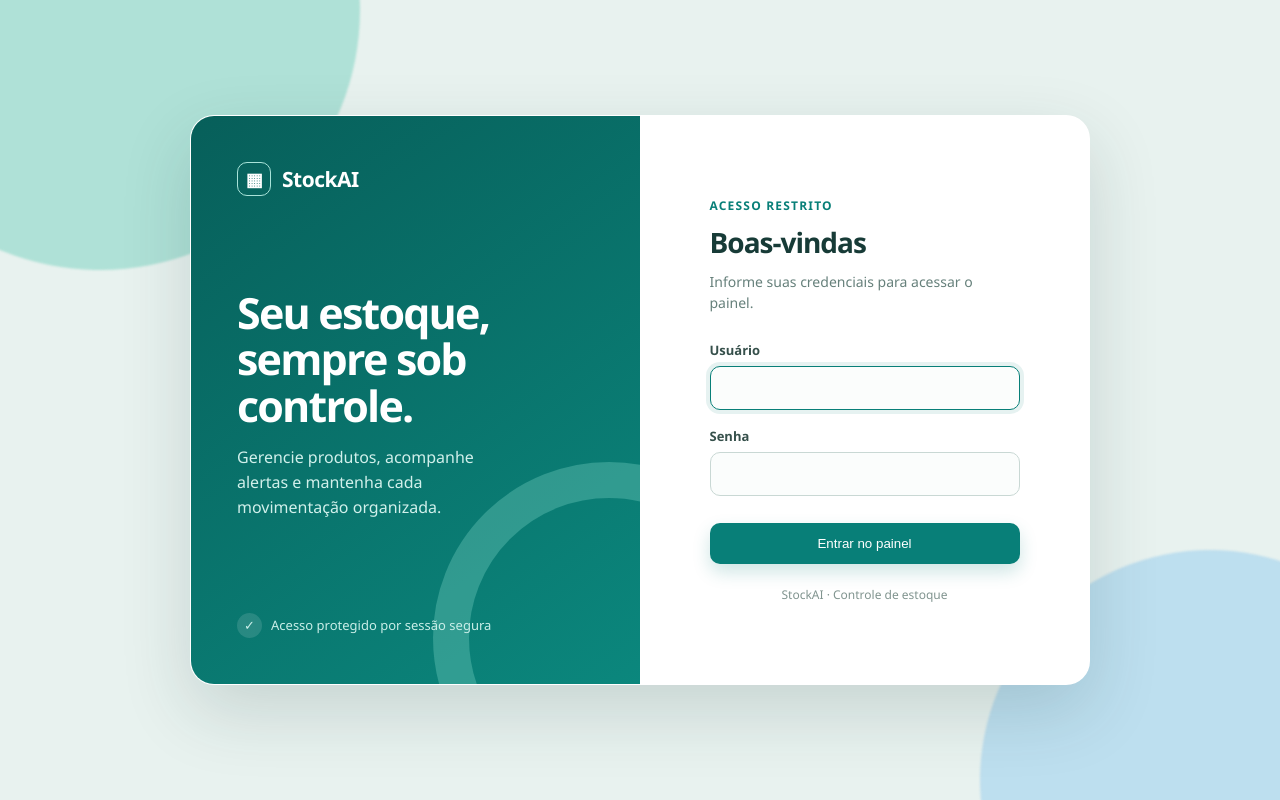
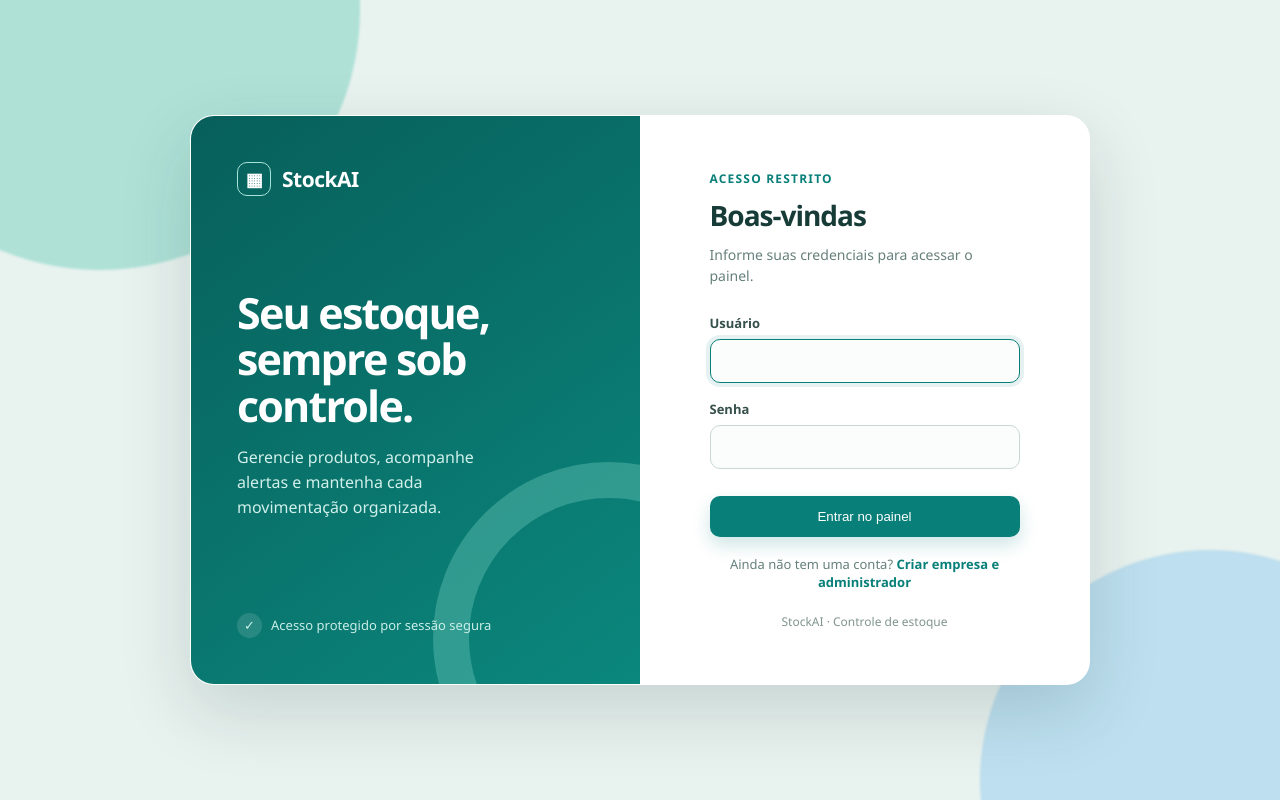
Before and after one commit to bacharelado/stockai, a FastAPI app: page /login in a window 1280 px wide. Run offline with FastAPI, Linux system fonts and the light colour scheme; parts of the project's set-up code (start-up, migrations or seed data) failed here and were passed over.

Commit message:
feat: add signup link to login page

```diff
--- a/app/templates/login.html
+++ b/app/templates/login.html
@@ -32,6 +32,9 @@
         button:hover { background: #066d67; transform: translateY(-1px); }
         button:focus-visible { outline: 3px solid #75c9c0; outline-offset: 2px; }
         .error { margin: 0 0 18px; padding: 11px 12px; color: #9d251d; border: 1px solid #ffc4bd; border-radius: 9px; background: #fff0ee; font-size: 13px; }
+        .signup-link { margin: 18px 0 0; color: #66807b; font-size: 13px; text-align: center; }
+        .signup-link a { color: #087f78; font-weight: 750; text-decoration: none; }
+        .signup-link a:hover { text-decoration: underline; }
         .footer { margin: 22px 0 0; color: #80948f; font-size: 12px; text-align: center; }
         @media (max-width: 680px) { body { padding: 16px; overflow: auto; } .layout { min-height: auto; grid-template-columns: 1fr; } .intro { min-height: 205px; padding: 28px; } .intro h1 { margin-top: 28px; font-size: 29px; } .intro p, .secure-note { display: none; } main { padding: 34px 27px; } }
     </style>
@@ -54,6 +57,7 @@
                     <label for="password">Senha<input id="password" type="password" name="password" autocomplete="current-password" required></label>
                     <button type="submit">Entrar no painel</button>
                 </form>
+                <p class="signup-link">Ainda não tem uma conta? <a href="/signup">Criar empresa e administrador</a></p>
                 <p class="footer">StockAI · Controle de estoque</p>
             </div>
         </main>
```
